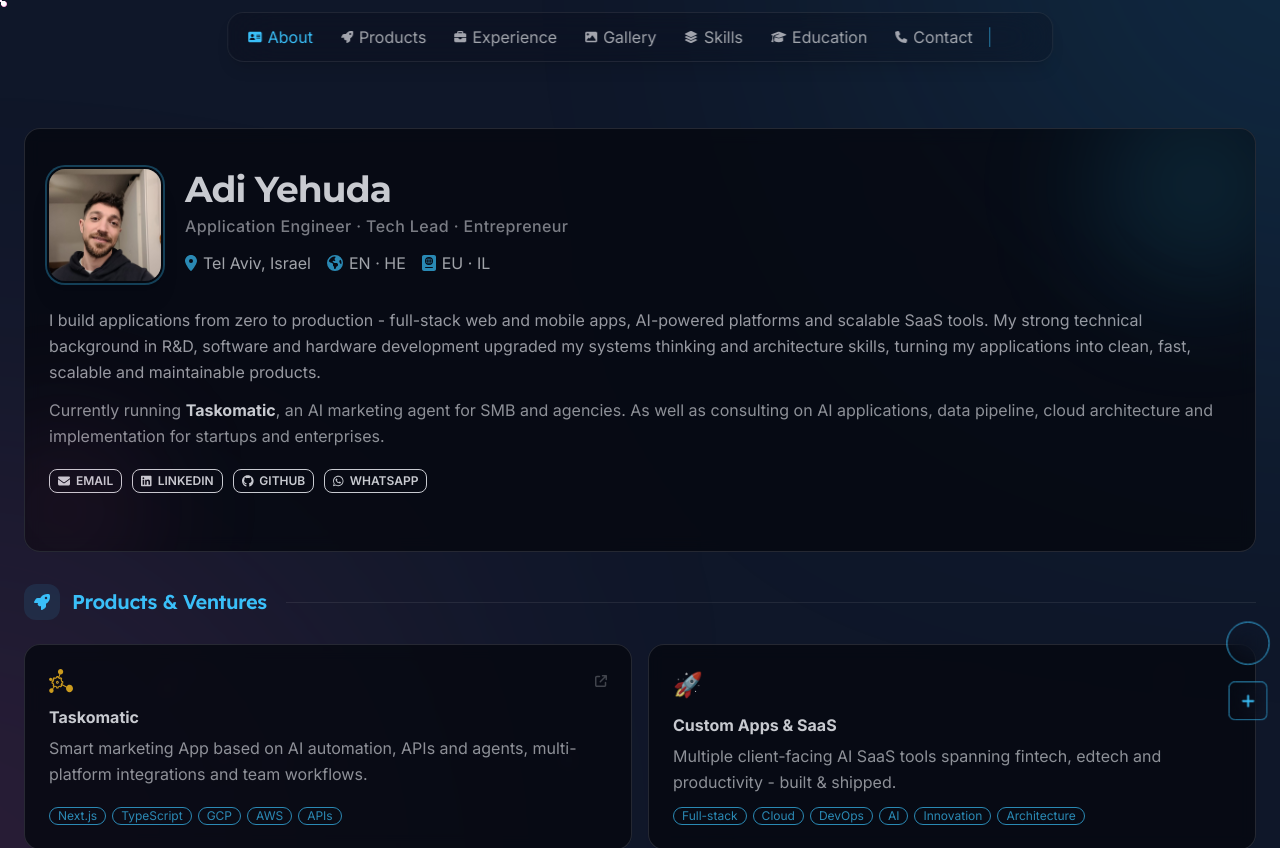
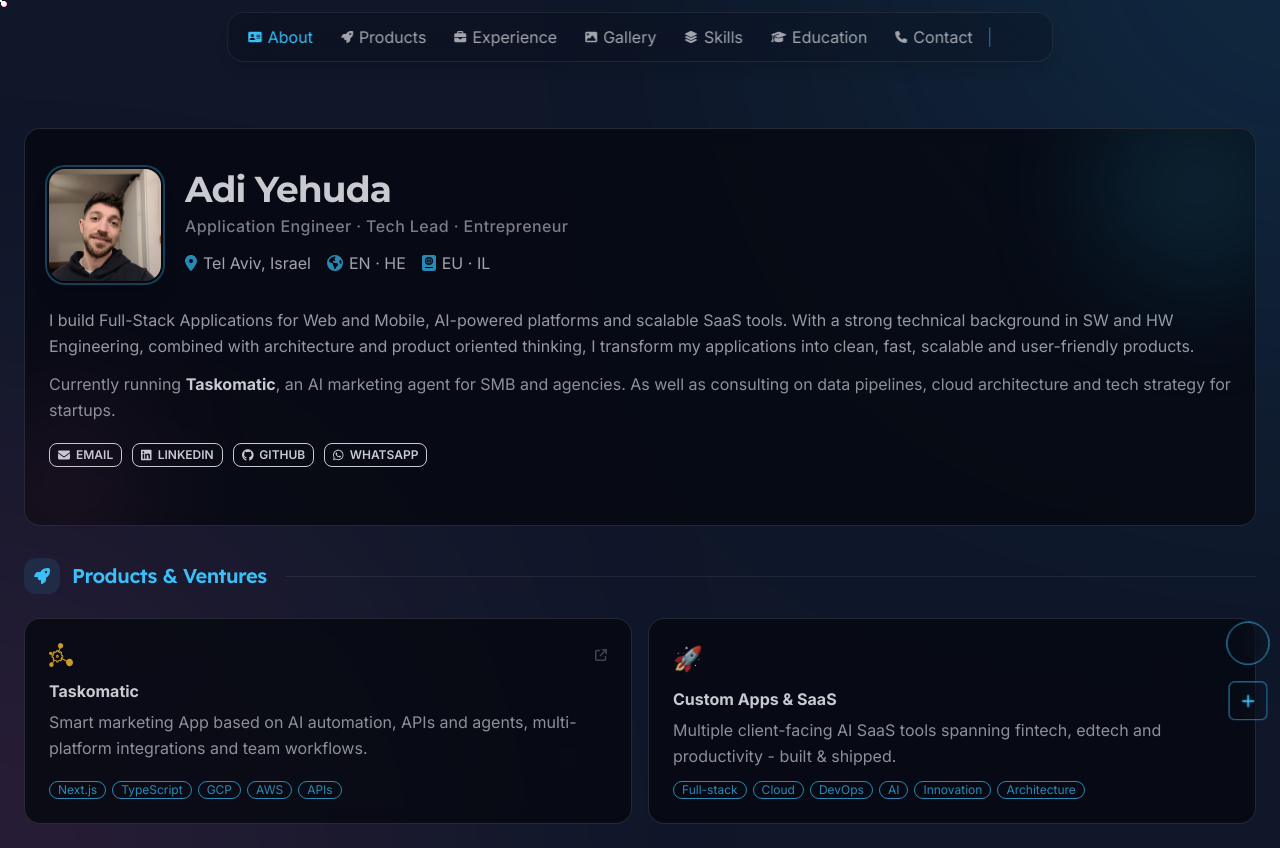
Before and after one commit to AdiYd/About, a React (Create React App) app in the folder about/: page / in a window 1280 px wide. Shown: the top 848 px of the page. Built offline with nearby package versions, Linux system fonts and the light colour scheme; some icons are missing.

Commit message:
add some changes

```diff
--- a/about/src/pages/home.jsx
+++ b/about/src/pages/home.jsx
@@ -782,18 +782,17 @@ export default function Home({ showPdf = false }) {
 
         <div>
           <p className="text-sm* text-base-content/75 leading-relaxed mb-3">
-            I build applications from zero to production - full-stack web and
-            mobile apps, AI-powered platforms and scalable SaaS tools. My strong
-            technical background in R&D, software and hardware development
-            upgraded my systems thinking and architecture skills, turning my
-            applications into clean, fast, scalable and maintainable products.
+            I build Full-Stack Applications for Web and Mobile, AI-powered
+            platforms and scalable SaaS tools. With a strong technical
+            background in SW and HW Engineering, combined with architecture and
+            product oriented thinking, I transform my applications into clean,
+            fast, scalable and user-friendly products.
           </p>
           <p className="text-sm* text-base-content/70 leading-relaxed">
             Currently running{" "}
             <strong className="text-base-content">Taskomatic</strong>, an AI
-            marketing agent for SMB and agencies. As well as consulting on AI
-            applications, data pipeline, cloud architecture and implementation
-            for startups and enterprises.
+            marketing agent for SMB and agencies. As well as consulting on data
+            pipelines, cloud architecture and tech strategy for startups.
           </p>
 
           {/* Contact badges */}
```
